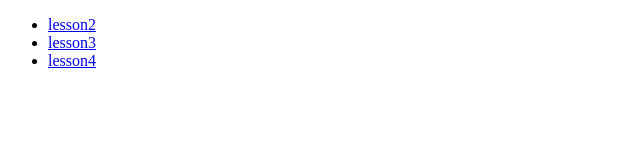
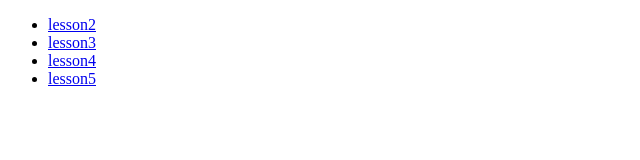
Before and after one commit to n16103/html5.1213, a plain HTML site: page index.html in a window 1280 px wide. Shown: the full height of the page, 0-640 px from the left. Drawn offline with Linux system fonts and the light colour scheme.

Commit message:
first commit

```diff
--- a/index.html
+++ b/index.html
@@ -10,6 +10,7 @@
 			<li><a href="lesson2/index.html">lesson2</a></li>
 			<li><a href="lesson3/index.html">lesson3</a></li>
 			<li><a href="lesson4/index.html">lesson4</a></li>
+			 <li><a href="lesson5/index.html">lesson5</a></li>
 
 		</ul>
 
```
